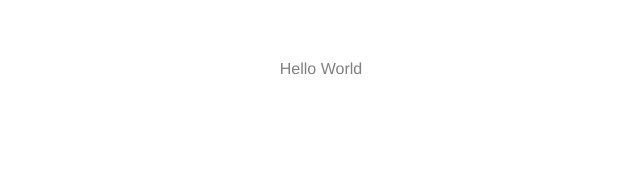
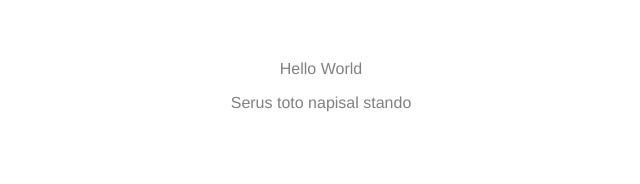
Before and after one commit to FilipFedorisin/Vue-Form-Validation, a Vue app: page / in a window 1280 px wide. Shown: the top 184 px of the page, without its empty margins (319-959 px from the left). Built offline with nearby package versions, Linux system fonts and the light colour scheme.

Commit message:
standov test

```diff
--- a/src/components/RegisterForm.vue
+++ b/src/components/RegisterForm.vue
@@ -1,6 +1,7 @@
 <template>
   <div class="RegisterForm">
     <p>Hello World</p>
+    <p>Serus toto napisal stando</p>
   </div>
 </template>
 
```
